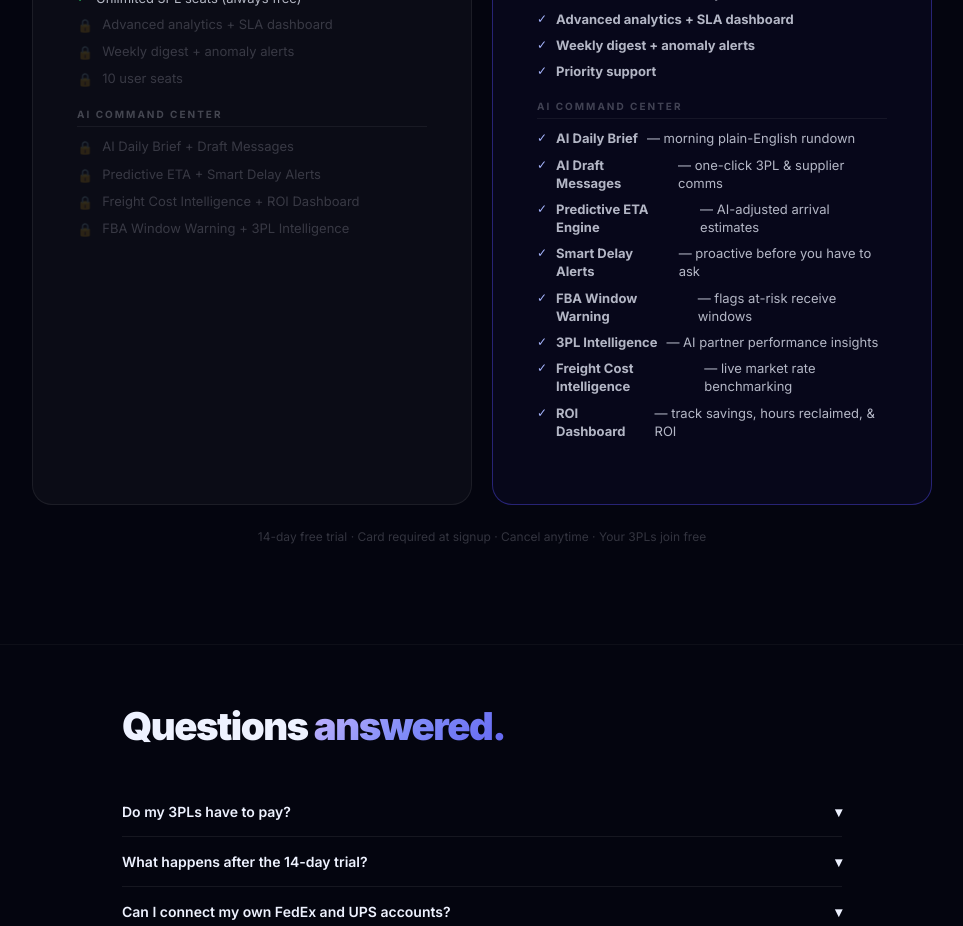
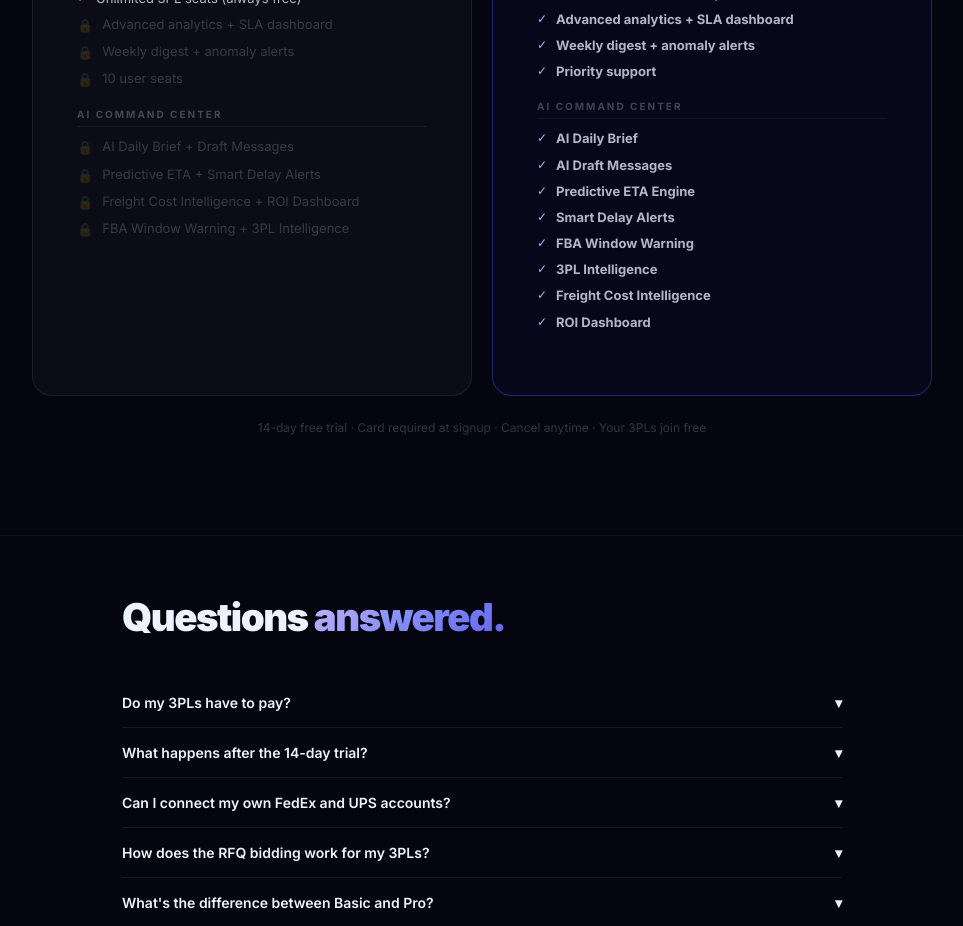
Before and after one commit to ammadshami531/cartonflow-marketing, a Next.js app: page / in a window 1280 px wide. Shown: the part 6800-7726 px from the top of the page, without its empty margins (158-1121 px from the left). Built offline with nearby package versions, Linux system fonts and the light colour scheme.

Commit message:
fix: clean up AI Command Center — remove inline descriptions, match other sections

```diff
--- a/app/page.tsx
+++ b/app/page.tsx
@@ -633,14 +633,14 @@ footer .copy{font-size:13px;color:rgba(238,242,255,0.22)}
       <div class="plan-section">
         <div class="plan-section-title">AI Command Center</div>
         <ul class="feat-list">
-          <li class="inc"><span class="chk">✓</span> <strong>AI Daily Brief</strong> — morning plain-English rundown</li>
-          <li class="inc"><span class="chk">✓</span> <strong>AI Draft Messages</strong> — one-click 3PL &amp; supplier comms</li>
-          <li class="inc"><span class="chk">✓</span> <strong>Predictive ETA Engine</strong> — AI-adjusted arrival estimates</li>
-          <li class="inc"><span class="chk">✓</span> <strong>Smart Delay Alerts</strong> — proactive before you have to ask</li>
-          <li class="inc"><span class="chk">✓</span> <strong>FBA Window Warning</strong> — flags at-risk receive windows</li>
-          <li class="inc"><span class="chk">✓</span> <strong>3PL Intelligence</strong> — AI partner performance insights</li>
-          <li class="inc"><span class="chk">✓</span> <strong>Freight Cost Intelligence</strong> — live market rate benchmarking</li>
-          <li class="inc"><span class="chk">✓</span> <strong>ROI Dashboard</strong> — track savings, hours reclaimed, &amp; ROI</li>
+          <li class="inc"><span class="chk">✓</span> <strong>AI Daily Brief</strong></li>
+          <li class="inc"><span class="chk">✓</span> <strong>AI Draft Messages</strong></li>
+          <li class="inc"><span class="chk">✓</span> <strong>Predictive ETA Engine</strong></li>
+          <li class="inc"><span class="chk">✓</span> <strong>Smart Delay Alerts</strong></li>
+          <li class="inc"><span class="chk">✓</span> <strong>FBA Window Warning</strong></li>
+          <li class="inc"><span class="chk">✓</span> <strong>3PL Intelligence</strong></li>
+          <li class="inc"><span class="chk">✓</span> <strong>Freight Cost Intelligence</strong></li>
+          <li class="inc"><span class="chk">✓</span> <strong>ROI Dashboard</strong></li>
         </ul>
       </div>
     </div>
```
